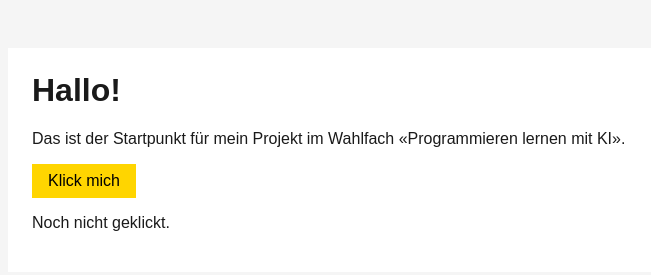
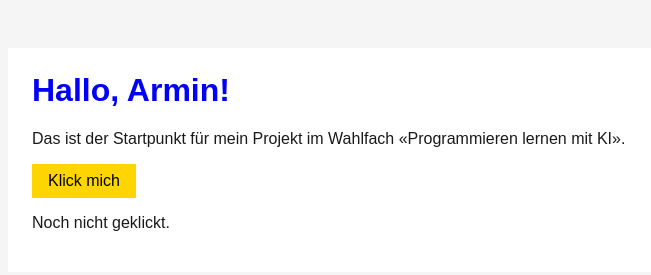
Before and after one commit to Arkic/wf-ai-coding-armin, a plain HTML site: page index.html in a window 1280 px wide. Shown: the whole page, without its empty margins (288-939 px from the left). Drawn offline with Linux system fonts and the light colour scheme.

Commit message:
Setup OKay

```diff
--- a/index.html
+++ b/index.html
@@ -9,7 +9,7 @@
 </head>
 <body>
   <main>
-    <h1>Hallo!</h1>
+    <h1>Hallo, Armin!</h1>
     <p>Das ist der Startpunkt für mein Projekt im Wahlfach «Programmieren lernen mit KI».</p>
 
     <button id="knopf">Klick mich</button>
--- a/style.css
+++ b/style.css
@@ -16,6 +16,7 @@ main {
 
 h1 {
   margin-top: 0;
+  color: blue; /* Überschrift blau färben */
 }
 
 button {
```
